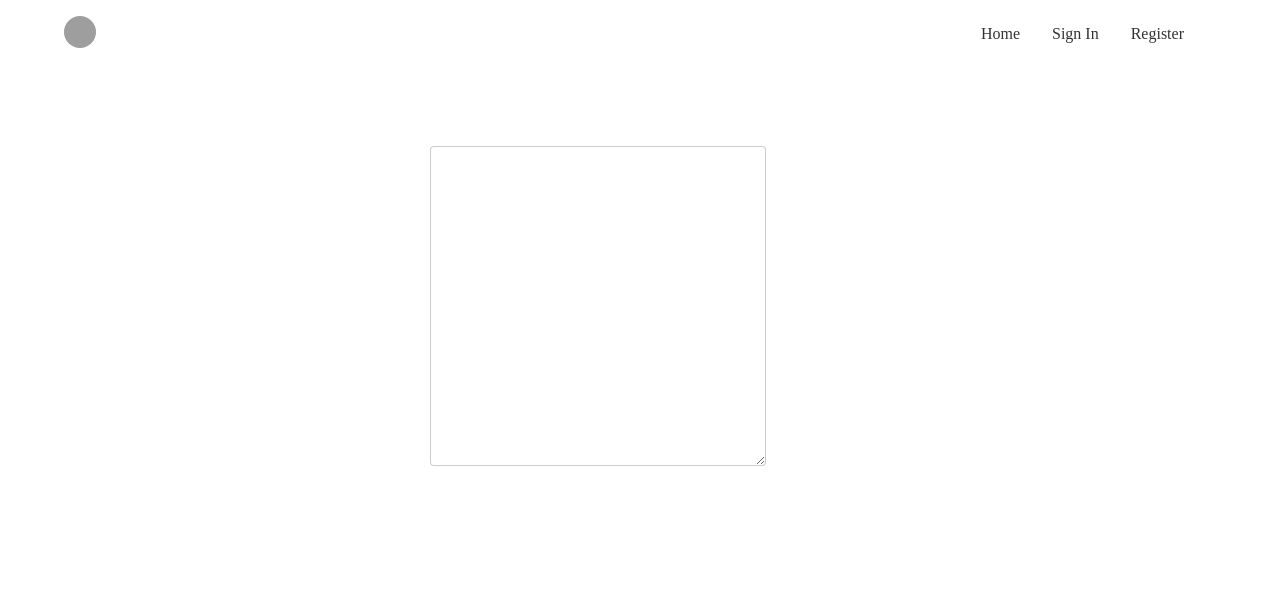
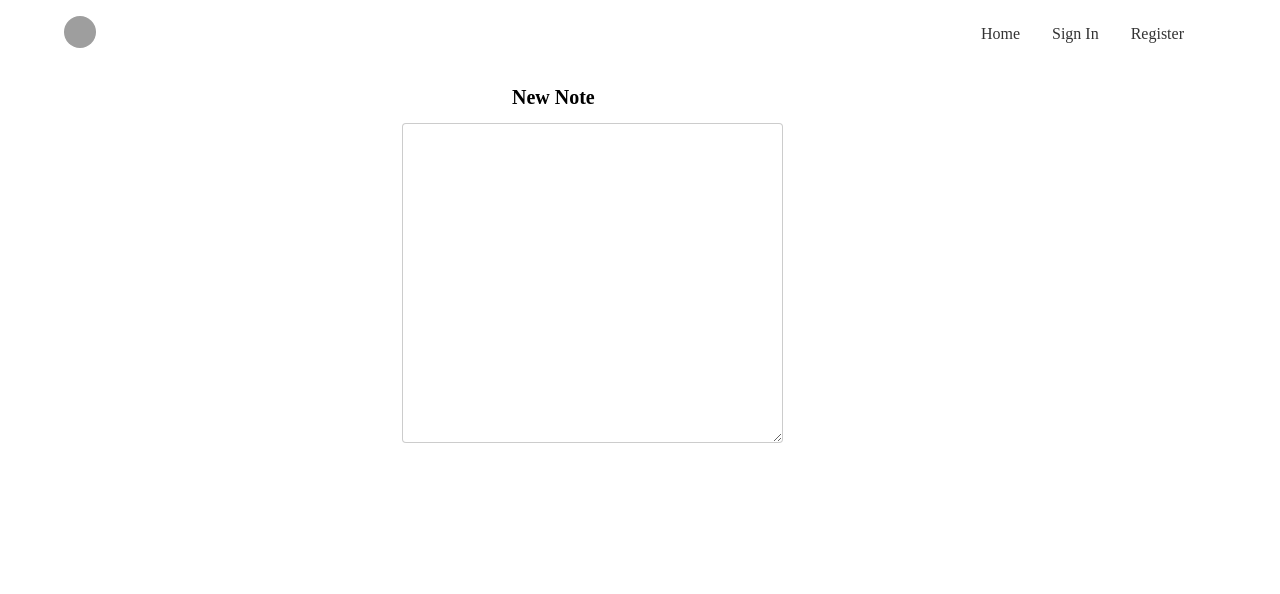
Before and after one commit to merpnderp/shipatsail.com, a Vue app: page /#/folder/1/note/1 in a window 1280 px wide. Shown: the top 594 px of the page. Built offline with nearby package versions, Linux system fonts and the light colour scheme; no server answers; grey boxes are pictures that could not be loaded; some icons are missing.

Commit message:
Checks for page navigation to autosave notes.

```diff
--- a/src/App.vue
+++ b/src/App.vue
@@ -2,6 +2,7 @@
   <div class="fl-page">
 
     <nav class="db dt-l w-100 border-box pa3 ph5-l">
+    <!-- <nav class="db dt-l center border-box pa3 ph5-l"> -->
       <a class="db dtc-l v-mid mid-gray link dim w-100 w-25-l tc tl-l mb2 mb0-l" href="#" title="Home">
         <img src="http://tachyons.io/img/logo.jpg" class="dib w2 h2 br-100" alt="shipatsail.com">
       </a>
@@ -15,8 +16,9 @@
           class="link dim dark-gray f6 f5-l dib mr3 mr4-l" title="Sign Out">Sign Out</router-link>
       </div>
     </nav>
-
-    <router-view></router-view>
+    <div class="pa1-ns pb5-ns ph3 pb3">
+      <router-view></router-view>
+    </div>
 
     <main-footer></main-footer>
 
--- a/src/components/Folder.vue
+++ b/src/components/Folder.vue
@@ -1,5 +1,6 @@
 <template>
- <article class="pa3 pa5-ns">
+ <!-- <article class="pa3 pa5-ns"> -->
+ <article class="">
   <h1 class="f4 bold center mw6">
     <span v-if="!editing" @click.stop="setEditingName">
       {{folderName}}
--- a/src/components/FolderList.vue
+++ b/src/components/FolderList.vue
@@ -1,5 +1,6 @@
 <template>
-<article class="pa3 pa5-ns">
+<!-- <article class="pa3 pa5-ns"> -->
+<article class="">
   <h1 class="f4 bold center mw6">
     Folders
     <i @click.stop="addFolder" class="fa fa-plus" title="New Folder" aria-hidden="true"></i>
--- a/src/components/Note.vue
+++ b/src/components/Note.vue
@@ -1,24 +1,37 @@
 <template>
- <article class="pa3 pa5-ns">
-  <h1 class="f4 bold center mw6">
+ <!-- <article class="pa3 pa5-ns"> -->
+ <article class="">
+  <h1 class="f4 bold center mw5">
     <span>{{title}}</span>
     <i @click.stop="deleteNote(note)" class="w-10 tr-l fa fa-trash" aria-hidden="true"></i>
   </h1>
-  <p class="lh-copy measure center f6 black-70">
-    <textarea id="comment" name="comment" style="min-height: 40vh"
+  </label>
+  <p class="lh-copy measure-wide center-ns  mw5 f6 black-70">
+    <textarea id="comment" name="comment" style="min-height: 40vh" v-model='note'
     class="db border-box hover-black w-80 measure ba b--black-20 pa2 br2 mb2" aria-describedby="comment-desc"></textarea>
   </p>
  </article>
 </template>
 
 <script>
+let timeoutHandler
 export default {
   data: function () {
     return {
-      title: ''
+      note: '',
+      timeoutHandler
+    }
+  },
+  watch: {
+    note: function (newNote) {
+      // this.textUpdated(newNote)
     }
   },
   computed: {
+    title () {
+      console.log(this.note)
+      return this.note ? this.note.split(/\n/)[0].substring(0, 20) : 'New Note'
+    },
     notes () {
       return this.$store.state.notes
     },
@@ -32,7 +45,28 @@ export default {
   methods: {
     deleteNote: function () {
       this.$store.dispatch('deleteNote', {folderId: this.folderId, noteId: this.noteId})
+    },
+    textUpdated: function (note) {
+      note = note || this.note
+      console.log('updated')
+      alert('hi')
+      // this.timeoutHandler && clearTimeout(this.timeoutHandler)
+      // this.timeoutHandler = setTimeout(() => {
+      //   this.$store.dispatch('setNote', note)
+      //   this.timeoutHandler = undefined
+      // }, 10000)
+    },
+    pageLeaveEvent: function () {
+      alert('trying to elave')
+      return 1
     }
+  },
+  created: function () {
+    console.log('adding handlers')
+    window.onbeforeunload = this.pageLeaveEvent
+    window.onpopstate = this.pageLeaveEvent
+    // window.onblur = this.pageLeaveEvent
+    // window.onmouseout = this.pageLeaveEvent
   }
 
 }
```
